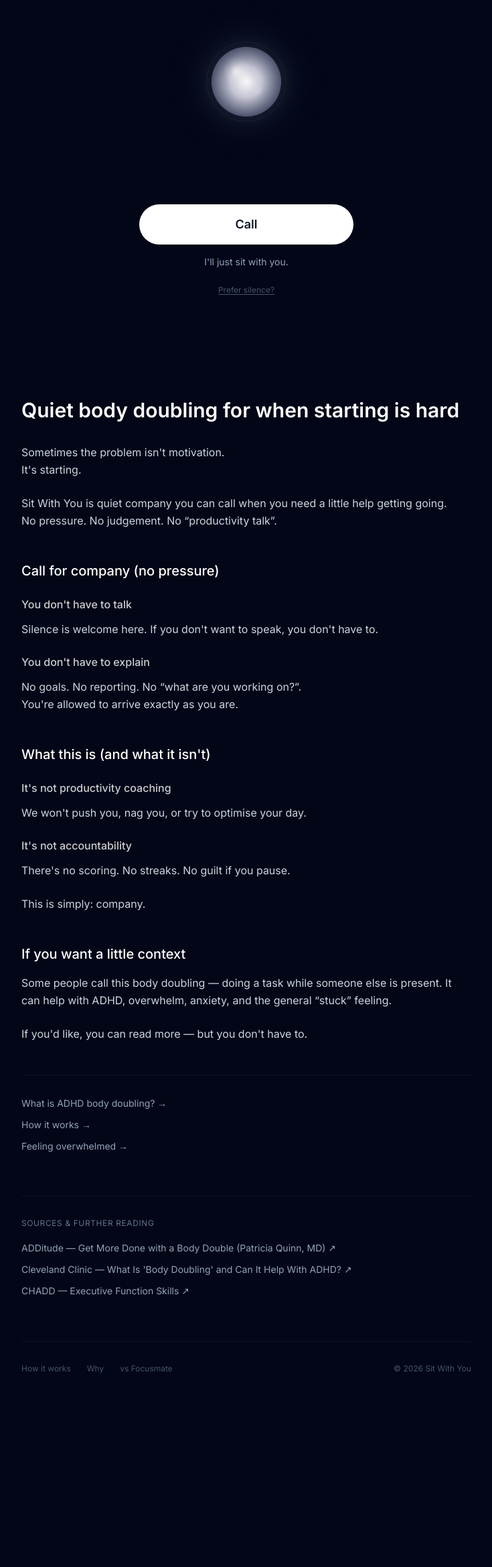
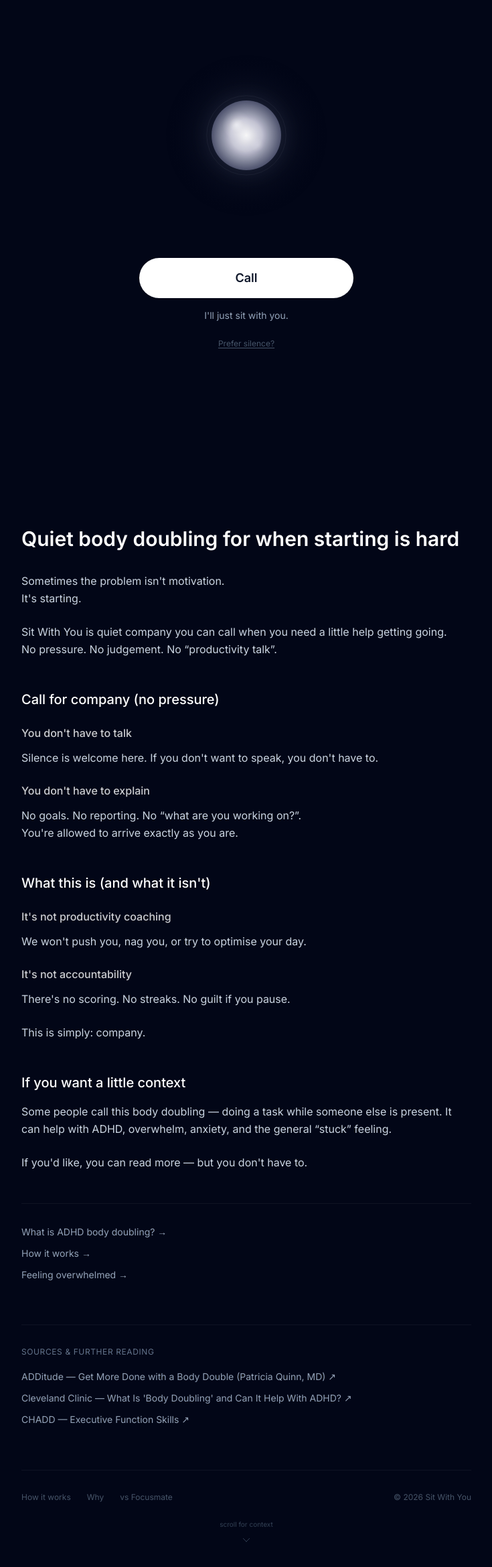
Before and after one commit to dkennedy1984/still-here, a Next.js app in the folder apps/web/: page / in a window 1280 px wide. Shown: the part 110-2449 px from the top of the page at 67% size, without its empty margins (272-1007 px from the left). Before the commit the page ends 2225 px from the top, so only its background shows below. Built offline with nearby package versions, Linux system fonts and the light colour scheme; no server answers.

Commit message:
fix: full-screen hero, content below fold, add simplified reading mode CSS

```diff
--- a/apps/web/src/app/globals.css
+++ b/apps/web/src/app/globals.css
@@ -11,3 +11,40 @@
     @apply bg-slate-950 text-white antialiased;
   }
 }
+
+/* Simplified reading mode for content pages */
+.simplified-content h2,
+.simplified-content h3 {
+  @apply text-base font-medium;
+}
+
+.simplified-content h2 {
+  @apply mt-10 mb-3 text-white;
+}
+
+.simplified-content h3 {
+  @apply mt-4 mb-2 text-white/80;
+}
+
+.simplified-content p {
+  @apply text-sm leading-loose text-slate-400 mb-4;
+}
+
+.simplified-content ul,
+.simplified-content ol {
+  @apply text-sm text-slate-400 space-y-2 mb-4 pl-4;
+}
+
+.simplified-content li {
+  @apply leading-loose;
+}
+
+/* Hide non-essential content in simplified mode */
+.simplified-content h1 {
+  @apply text-lg sm:text-xl mb-6;
+}
+
+/* Increase spacing between all sections in simplified mode */
+.simplified-content > * + h2 {
+  @apply mt-14 pt-6 border-t border-white/5;
+}
--- a/apps/web/src/app/page.tsx
+++ b/apps/web/src/app/page.tsx
@@ -49,8 +49,8 @@ export default function HomePage() {
 
   return (
     <main className="relative min-h-screen bg-slate-950 px-6">
-      {/* Hero section */}
-      <div className="flex min-h-[80vh] flex-col items-center justify-center">
+      {/* Hero section - full viewport, call-first */}
+      <div className="flex min-h-screen flex-col items-center justify-center">
         {/* Presence orb */}
         <div className="mb-10">
           <PresenceOrb state="idle" size="lg" />
@@ -75,10 +75,18 @@ export default function HomePage() {
         >
           Prefer silence?
         </button>
+
+        {/* Subtle scroll indicator */}
+        <div className="absolute bottom-8 flex flex-col items-center animate-fade-in">
+          <span className="text-[10px] text-slate-700 mb-2">scroll for context</span>
+          <svg className="w-4 h-4 text-slate-700 animate-bounce" fill="none" viewBox="0 0 24 24" stroke="currentColor">
+            <path strokeLinecap="round" strokeLinejoin="round" strokeWidth={1.5} d="M19 14l-7 7m0 0l-7-7" />
+          </svg>
+        </div>
       </div>
 
-      {/* Content sections */}
-      <div className="max-w-2xl mx-auto py-16">
+      {/* Content sections - below the fold */}
+      <div className="max-w-2xl mx-auto py-24">
         <h1 className="text-2xl sm:text-3xl font-semibold text-white leading-tight mb-8">
           Quiet body doubling for when starting is hard
         </h1>
```
